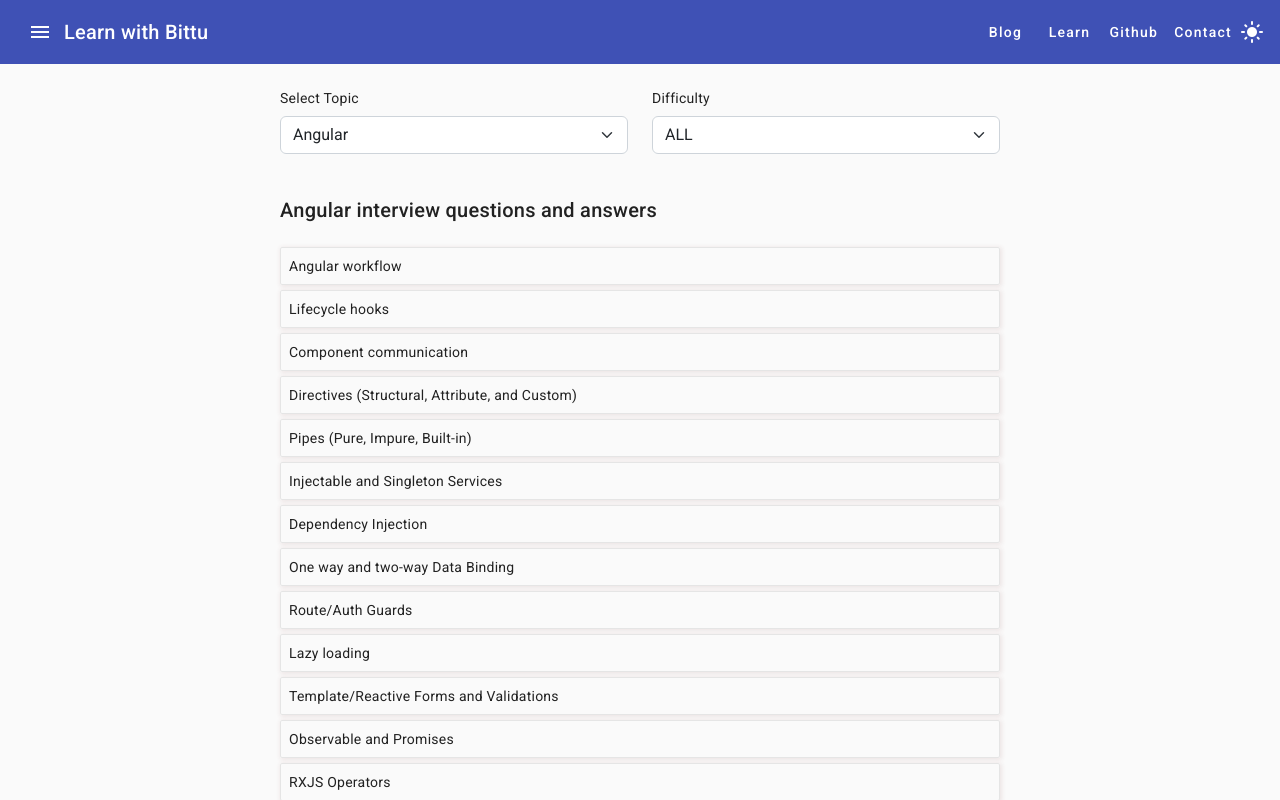
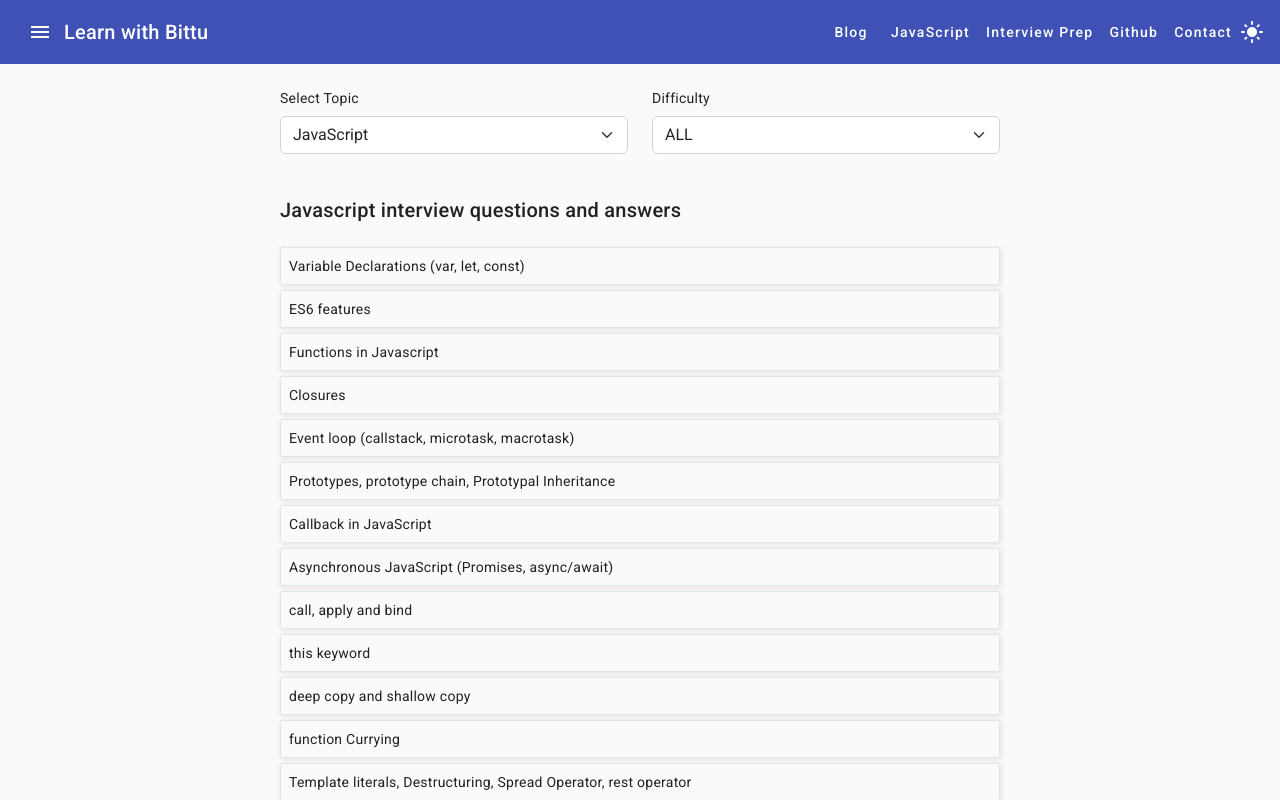
Before and after one commit to bittu1040/Learn-with-Bittu, an Angular app: page /learn/overview in a window 1280 px wide. Built offline with nearby package versions, Linux system fonts and the light colour scheme.

Commit message:
component structure update

```diff
--- a/src/app/app.component.html
+++ b/src/app/app.component.html
@@ -9,8 +9,8 @@
   <div style="display: flex; align-items: center;">
     <div class="toolbar-buttons">
       <a mat-button id="blog-button" href="https://medium.com/@bittukumar-web" target="_blank">Blog</a>
-
-      <a mat-button id="project-button" routerLink="/learn/overview">Learn</a>
+      <a mat-button id="blog-button" routerLink="/learn/learn-JS">JavaScript</a>
+      <a mat-button id="project-button" routerLink="/learn/overview">Interview Prep</a>
       <a mat-button id="github-button" href="https://github.com/bittu1040" target="_blank"> Github </a>
       <button mat-button id="contact-button" routerLink="/contact">Contact</button>
     </div>
@@ -29,8 +29,7 @@
       </mat-list-item>
 
       <mat-list *ngIf="showTree" class="learn-section">
-          <mat-list-item class="listitem" routerLink="/learn/overview">Common Web Topic</mat-list-item>
-          <mat-list-item class="listitem" routerLink="/learn/learn-Angular">Angular</mat-list-item>
+          <mat-list-item class="listitem" routerLink="/learn/overview">Interview Prep</mat-list-item>
           <mat-list-item class="listitem" routerLink="/learn/learn-JS">JavaScript</mat-list-item>
       </mat-list>
 
--- a/src/app/components/dialog-content/dialog-content.component.html
+++ /dev/null
@@ -1,179 +0,0 @@
-<h2 mat-dialog-title>{{ data }}</h2>
-<div mat-dialog-content>
-    <div *ngIf="data === 'Debounce and Throttle'">
-        <p> Debounce and Throttle specific content </p>
-    </div>
-
-    <div *ngIf="data === 'Pure and impure pipe/function'">
-        <p> Pure and impure pipe/function specific content </p>
-    </div>
-
-    <div *ngIf="data === 'Mutability and immutability'">
-        <p> Mutability and immutability specific content </p>
-    </div>
-
-    <div *ngIf="data === 'Async and defer'">
-        <p> Async and defer specific content </p>
-    </div>
-
-    <div *ngIf="data === 'CORS'">
-        <p> CORS specific content </p>
-    </div>
-
-    <div *ngIf="data === 'Web Performance Optimation'">
-        <p> Web Performance Optimation specific content </p>
-    </div>
-
-    <div *ngIf="data === 'Responsive Web Design'">
-        <p> Responsive Web Design specific content </p>
-    </div>
-
-    <div *ngIf="data === 'What is microfrontend'">
-        <p> What is microfrontend specific content </p>
-    </div>
-
-    <div *ngIf="data === 'Explain PWA and SPA'">
-        <p> Explain PWA and SPA specific content </p>
-    </div>
-
-    <div *ngIf="data === 'Pre-processors - SCSS or LESS'">
-        <p> Pre-processors - SCSS or LESS specific content </p>
-    </div>
-
-    <div *ngIf="data === 'JWT'">
-        <p> JWT specific content </p>
-    </div>
-
-    <div *ngIf="data === 'localStorage/sessionStorage'">
-        <p> localStorage/sessionStorage specific content </p>
-    </div>
-
-    <div *ngIf="data === 'How to debug your frontend application'">
-        <p> How to debug your frontend application specific content </p>
-    </div>
-
-    <div *ngIf="data === 'OOPs concepts'">
-        <p> OOPs concepts specific content </p>
-    </div>
-
-    <div *ngIf="data === 'Design Patterns'">
-        <p> Design Patterns specific content </p>
-    </div>
-
-    <div *ngIf="data === 'What you know about unit testing'">
-        <p> What you know about unit testing specific content </p>
-    </div>
-
-    <div *ngIf="data === 'Variable Declarations (var, let, const)'">
-        <p> Variable Declarations (var, let, const) specific content </p>
-    </div>
-
-    <div *ngIf="data === 'Functions and Scope'">
-        <p> Functions and Scope specific content </p>
-    </div>
-
-    <div *ngIf="data === 'Closures'">
-        <p> Closures specific content </p>
-    </div>
-
-    <div *ngIf="data === 'Hoisting'">
-        <p> Hoisting specific content </p>
-    </div>
-
-    <div *ngIf="data === 'Event loop (callstack, microtask, macrotask)'">
-        <p> Event loop (callstack, microtask, macrotask) specific content </p>
-    </div>
-
-    <div *ngIf="data === 'Prototypes, prototype chain, Prototypal Inheritance'">
-        <p> Prototypes, prototype chain, Prototypal Inheritance specific content </p>
-    </div>
-
-    <div *ngIf="data === 'Callback in JavaScript'">
-        <p> Callback in JavaScript specific content </p>
-    </div>
-
-    <div *ngIf="data === 'Asynchronous JavaScript (Promises, async/await)'">
-        <p> Asynchronous JavaScript (Promises, async/await) specific content </p>
-    </div>
-
-    <div *ngIf="data === 'call, apply and bind'">
-        <p> call, apply and bind specific content </p>
-    </div>
-
-    <div *ngIf="data === 'Explain *this* in JavaScript'">
-        <p> Explain "this" in JavaScript specific content </p>
-    </div>
-
-    <div *ngIf="data === 'Document Object Model (DOM)'">
-        <p> Document Object Model (DOM) specific content </p>
-    </div>
-
-    <div *ngIf="data === 'Template literals, Destructuring, Spread Operator'">
-        <p> Template literals, Destructuring, Spread Operator specific content </p>
-    </div>
-
-    <div *ngIf="data === 'Angular workflow'">
-        <p> Angular workflow specific content </p>
-    </div>
-
-    <div *ngIf="data === 'Lifecycle hooks'">
-        <p> Lifecycle hooks specific content </p>
-    </div>
-
-    <div *ngIf="data === 'Component communication'">
-        <p> Component communication specific content </p>
-    </div>
-
-    <div *ngIf="data === 'Directives (Structural, Attribute and Custom)'">
-        <p> Directives (Structural, Attribute and Custom) specific content </p>
-    </div>
-
-    <div *ngIf="data === 'Pipes (Pure, Impure, Built-in)'">
-        <p> Pipes (Pure, Impure, Built-in) specific content </p>
-    </div>
-
-    <div *ngIf="data === 'Injectable and Singleton Services'">
-        <p> Injectable and Singleton Services specific content </p>
-    </div>
-
-    <div *ngIf="data === 'Dependency Injection'">
-        <p> Dependency Injection specific content </p>
-    </div>
-
-    <div *ngIf="data === 'One way and two way Data Binding'">
-        <p> One way and two way Data Binding specific content </p>
-    </div>
-
-    <div *ngIf="data === 'Route/Auth Guards'">
-        <p> Route/Auth Guards specific content </p>
-    </div>
-
-    <div *ngIf="data === 'Lazy loading'">
-        <p> Lazy loading specific content </p>
-    </div>
-
-    <div *ngIf="data === 'Template/Reactive Forms and Validations'">
-        <p> Template/Reactive Forms and Validations specific content </p>
-    </div>
-
-    <div *ngIf="data === 'Observable and Promises'">
-        <p> Observable and Promises specific content </p>
-    </div>
-
-    <div *ngIf="data === 'RXJS Operators'">
-        <p> RXJS Operators specific content </p>
-    </div>
-
-    <div *ngIf="data === 'Subject and behavior subject'">
-        <p> Subject and behavior subject specific content </p>
-    </div>
-
-    <div *ngIf="data === 'HTTP (Req/Res) Interceptor'">
-        <p> HTTP (Req/Res) Interceptor specific content </p>
-    </div>
-
-    <div *ngIf="data === 'Change Detection and OnPush'">
-        <p> Change Detection and OnPush specific content </p>
-    </div>
-
-</div>
--- a/src/app/module/learn/javascript-interview-questions/javascript-interview-questions.component.html
+++ b/src/app/module/learn/javascript-interview-questions/javascript-interview-questions.component.html
@@ -4,90 +4,162 @@
         <div class="card-body">
           <h2 class="card-title">{{ title }}</h2>
           <ul class="list-group list-group-flush">
+
+
             <li class="list-group-item list-group-item-action" role="button" class="topic-name"
               (click)="showDetails('Variable Declarations (var, let, const)')">
               Variable Declarations (var, let, const)
             </li>
             <div *ngIf="selectedTopic === 'Variable Declarations (var, let, const)'">
-              Variable Declarations description: Custom description for Variable Declarations (var, let, const).
+              <ul>
+                <li>Hoisting</li>
+                <li>Temporal dead zone</li>
+                <li>Scoping and scope chain</li>
+              </ul>
             </div>
+
+
+            <li class="list-group-item list-group-item-action" role="button" class="topic-name"
+            (click)="showDetails('ES6')">
+            ES6 features
+          </li>
+          <div *ngIf="selectedTopic === 'ES6'">
+           <ul>
+            <li>arrow function</li>
+            <li>Destructuring</li>
+            <li>rest/spread operator</li>
+            <li>template literals</li>
+            <li>shortCircuiting</li>
+            <li>Optional Chaining</li>
+           </ul>
+          </div>
+
             <li class="list-group-item list-group-item-action" role="button" class="topic-name"
               (click)="showDetails('Functions and Scope')">
-              Functions and Scope
+              Functions in Javascript
             </li>
             <div *ngIf="selectedTopic === 'Functions and Scope'">
-              Functions and Scope description: Custom description for Functions and Scope.
+              <ul>
+                <li>Arrow function and normal function difference</li>
+                <li>functional and block scope</li>
+                <li>functional hoisting</li>
+                <li>IIFE (immediately invoked function expression)</li>
+              </ul>
             </div>
+
+
             <li class="list-group-item list-group-item-action" role="button" class="topic-name"
               (click)="showDetails('Closures')">
               Closures
             </li>
             <div *ngIf="selectedTopic === 'Closures'">
-              Closures description: Custom description for Closures.
+              <ul>
+                <li>What is closure</li>
+                <li>practical usecase of closure</li>
+                <li>closure in function</li>
+              </ul>
             </div>
-            <li class="list-group-item list-group-item-action" role="button" class="topic-name"
-              (click)="showDetails('Hoisting')">
-              Hoisting
-            </li>
-            <div *ngIf="selectedTopic === 'Hoisting'">
-              Hoisting description: Custom description for Hoisting.
-            </div>
+
+
             <li class="list-group-item list-group-item-action" role="button" class="topic-name"
               (click)="showDetails('Event loop (callstack, microtask, macrotask)')">
               Event loop (callstack, microtask, macrotask)
             </li>
             <div *ngIf="selectedTopic === 'Event loop (callstack, microtask, macrotask)'">
-              Event loop description: Custom description for Event loop (callstack, microtask, macrotask).
+              <ul>
+                <li>browser API</li>
+                <li>Explain with example event loop</li>
+              </ul>
             </div>
+
+
             <li class="list-group-item list-group-item-action" role="button" class="topic-name"
               (click)="showDetails('Prototypes, prototype chain, Prototypal Inheritance')">
               Prototypes, prototype chain, Prototypal Inheritance
             </li>
             <div *ngIf="selectedTopic === 'Prototypes, prototype chain, Prototypal Inheritance'">
-              Prototypes description: Custom description for Prototypes, prototype chain, Prototypal Inheritance.
+              <ul>
+                <li>What is prototype</li>
+                <li>difference between __proto__ and prototype</li>
+                <li>prototype chain</li>
+                <li>prototypal inheritance</li>
+                <li>Object.create()</li>
+                <li>Object.assign()</li>
+                <li>Prototype with normal function and arrow function</li>
+                <li>prototype with class</li>
+              </ul>
             </div>
+
+
             <li class="list-group-item list-group-item-action" role="button" class="topic-name"
               (click)="showDetails('Callback in JavaScript')">
               Callback in JavaScript
             </li>
             <div *ngIf="selectedTopic === 'Callback in JavaScript'">
-              Callback description: Custom description for Callback in JavaScript.
+              <ul>
+                <li>what is callback in javascript</li>
+                <li>callback hell</li>
+                <li>how to get rid of it</li>
+              </ul>
             </div>
+
+
             <li class="list-group-item list-group-item-action" role="button" class="topic-name"
               (click)="showDetails('Asynchronous JavaScript (Promises, async/await)')">
               Asynchronous JavaScript (Promises, async/await)
             </li>
             <div *ngIf="selectedTopic === 'Asynchronous JavaScript (Promises, async/await)'">
-              Asynchronous JavaScript description: Custom description for Asynchronous JavaScript (Promises, async/await).
+              <ul>
+                <li>what is promise and explain with example</li>
+                <li>what is async-await and explain with example</li>
+                <li>all method of promise (race, all )</li>
+              </ul>
             </div>
+
+
             <li class="list-group-item list-group-item-action" role="button" class="topic-name"
               (click)="showDetails('call, apply and bind')">
               call, apply and bind
             </li>
             <div *ngIf="selectedTopic === 'call, apply and bind'">
-              Call, apply, bind description: Custom description for call, apply and bind.
+              <ul>
+                <li>what is call, apply and bind (explain with example)</li>
+              </ul>
             </div>
+
             <li class="list-group-item list-group-item-action" role="button" class="topic-name"
-              (click)="showDetails('call, apply and bind')">
-              call, apply and bind
+              (click)="showDetails('this keyword')">
+              this keyword
             </li>
-            <div *ngIf="selectedTopic === 'call, apply and bind'">
-              Call, apply, bind description: Custom description for call, apply and bind.
+            <div *ngIf="selectedTopic === 'this keyword'">
+              <ul>
+                <li>what is this keyword</li>
+                <li>this keyword in function (arrow and normal)</li>
+                <li>this keyword in class</li>
+                <li>this keyword in object</li>
+              </ul>
             </div>
+
             <li class="list-group-item list-group-item-action" role="button" class="topic-name"
-              (click)="showDetails('call, apply and bind')">
-              call, apply and bind
+              (click)="showDetails('deep copy and shallow copy')">
+              deep copy and shallow copy
             </li>
-            <div *ngIf="selectedTopic === 'call, apply and bind'">
-              Call, apply, bind description: Custom description for call, apply and bind.
+            <div *ngIf="selectedTopic === 'deep copy and shallow copy'">
+              <ul>
+                <li>deep copy and shallow copy example</li>
+              </ul>
             </div>
+
             <li class="list-group-item list-group-item-action" role="button" class="topic-name"
-              (click)="showDetails('call, apply and bind')">
-              call, apply and bind
+              (click)="showDetails('function Currying')">
+              function Currying
             </li>
-            <div *ngIf="selectedTopic === 'call, apply and bind'">
-              Call, apply, bind description: Custom description for call, apply and bind.
+            <div *ngIf="selectedTopic === 'function Currying'">
+              <ul>
+                <li>function Currying</li>
+              </ul>
             </div>
+
             <li class="list-group-item list-group-item-action" role="button" class="topic-name"
               (click)="showDetails('Template literals, Destructuring, Spread Operator, rest operator')">
               Template literals, Destructuring, Spread Operator, rest operator
--- a/src/app/module/learn/learn-angular/learn-angular.component.html
+++ /dev/null
@@ -1,18 +0,0 @@
-<mat-icon class="backIcon">home</mat-icon>
-
-
-<div style="height: 100vh;">
-
-    <ul>Angular concept for frontend development
-        <li>Async and defer</li>
-        <li>debounce </li>
-    </ul>
-
-    <ul>Angular learn by implementation
-        <li>Dark/light theme</li>
-        <li>Responsive nav bar</li>
-        <li>Lazy loading</li>
-        <li>Route and Auth gaurd</li>
-    </ul>
-
-</div>
--- a/src/app/module/learn/learn-overview/learn-overview.component.ts
+++ b/src/app/module/learn/learn-overview/learn-overview.component.ts
@@ -16,7 +16,7 @@ export class LearnOverviewComponent implements OnInit {
   jsquestion: boolean = false;
   angularquestion: boolean = true;
 
-  selectedTopic: string ="Angular";
+  selectedTopic: string ="JavaScript";
 
   constructor() {}
 
--- a/src/app/module/learn/learn-routing.module.ts
+++ b/src/app/module/learn/learn-routing.module.ts
@@ -2,12 +2,10 @@ import { NgModule } from '@angular/core';
 import { RouterModule, Routes } from '@angular/router';
 import { LearnOverviewComponent } from './learn-overview/learn-overview.component';
 import { LearnJSComponent } from './learn-js/learn-js.component';
-import { LearnAngularComponent } from './learn-angular/learn-angular.component';
 
 const routes: Routes = [
   {path:"overview", component: LearnOverviewComponent},
   {path:"learn-JS", component: LearnJSComponent},
-  {path:"learn-Angular", component: LearnAngularComponent}
 ];
 
 @NgModule({
--- a/src/app/module/learn/learn.module.ts
+++ b/src/app/module/learn/learn.module.ts
@@ -4,11 +4,9 @@ import { CommonModule } from '@angular/common';
 import { LearnRoutingModule } from './learn-routing.module';
 import { LearnOverviewComponent } from './learn-overview/learn-overview.component';
 import { LearnJSComponent } from './learn-js/learn-js.component';
-import { LearnAngularComponent } from './learn-angular/learn-angular.component';
 import { MatIconModule } from '@angular/material/icon';
 import { MatListModule } from '@angular/material/list';
 import { MatCardModule } from '@angular/material/card';
-import { DialogContentComponent } from 'app/components/dialog-content/dialog-content.component';
 import { MatDialog, MatDialogModule } from '@angular/material/dialog';
 import {MatSelectModule} from '@angular/material/select';
 import {MatFormFieldModule} from '@angular/material/form-field';
@@ -22,8 +20,6 @@ import { CommonWebInterviewQuestionsComponent } from './common-web-interview-que
   declarations: [
     LearnOverviewComponent,
     LearnJSComponent,
-    LearnAngularComponent,
-    DialogContentComponent,
     AngularInterviewQuestionsComponent,
     JavascriptInterviewQuestionsComponent,
     CommonWebInterviewQuestionsComponent
```
Also changed, not shown: src/app/components/dialog-content/dialog-content.component.ts (deleted, +0 -14 lines), src/app/module/learn/learn-angular/learn-angular.component.ts (deleted, +0 -10 lines), src/app/components/dialog-content/dialog-content.component.css (deleted), src/app/module/learn/learn-angular/learn-angular.component.css (deleted), 2 other files (tests, documents, lock files or other folders).
